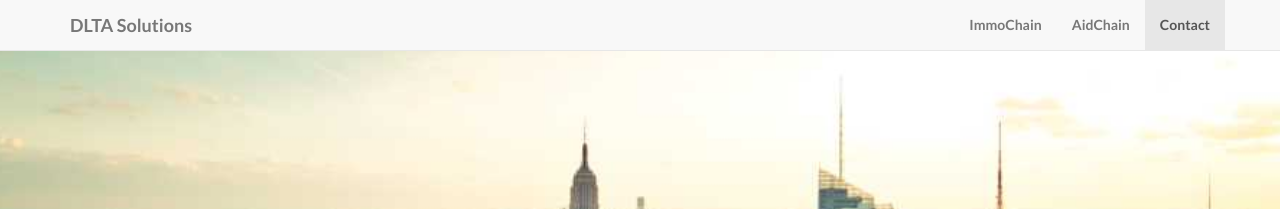
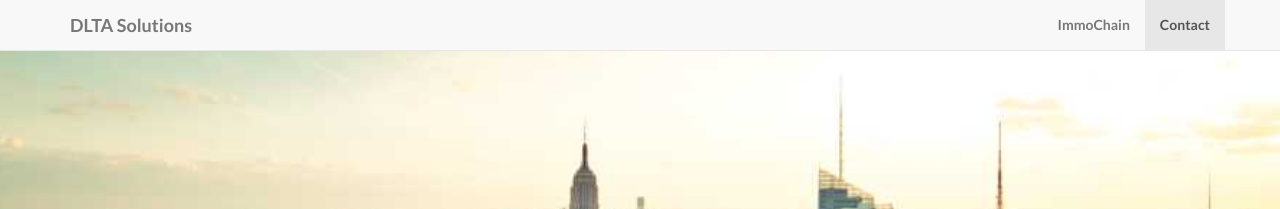
Before and after one commit to dltasolutions/dltasolutions.github.io, a Jekyll site: the page built from index.html, in a window 1280 px wide. Shown: the top 209 px of the page. Built offline with Jekyll 4.4.1, drawn with Linux system fonts in a browser that asks for light colours.

Commit message:
Update header.html

```diff
--- a/_includes/header.html
+++ b/_includes/header.html
@@ -16,9 +16,6 @@
             <ul class="nav navbar-nav navbar-right">
                 <li>
                     <a class="page-scroll" href="#services">ImmoChain</a>
-                </li>
-                <li>
-                    <a class="page-scroll" href="#services">AidChain</a>
                 </li>
                 <li>
                     <a class="page-scroll" href="#contact">Contact</a>
```
